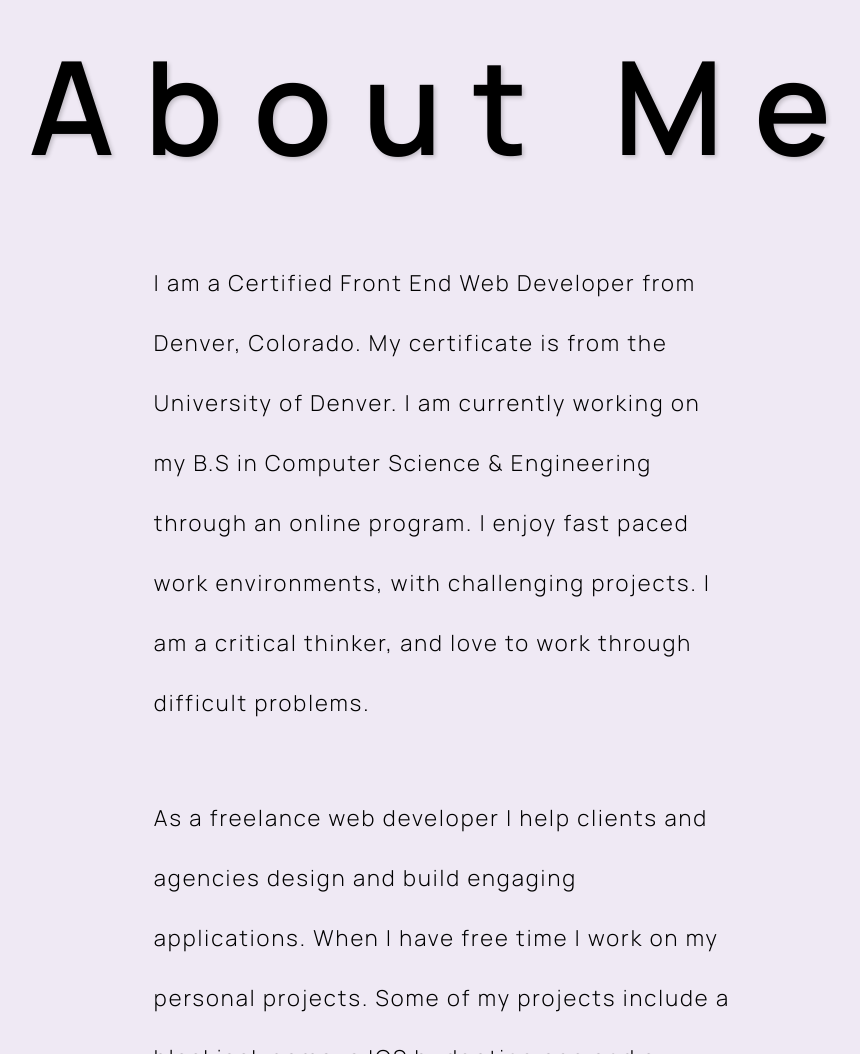
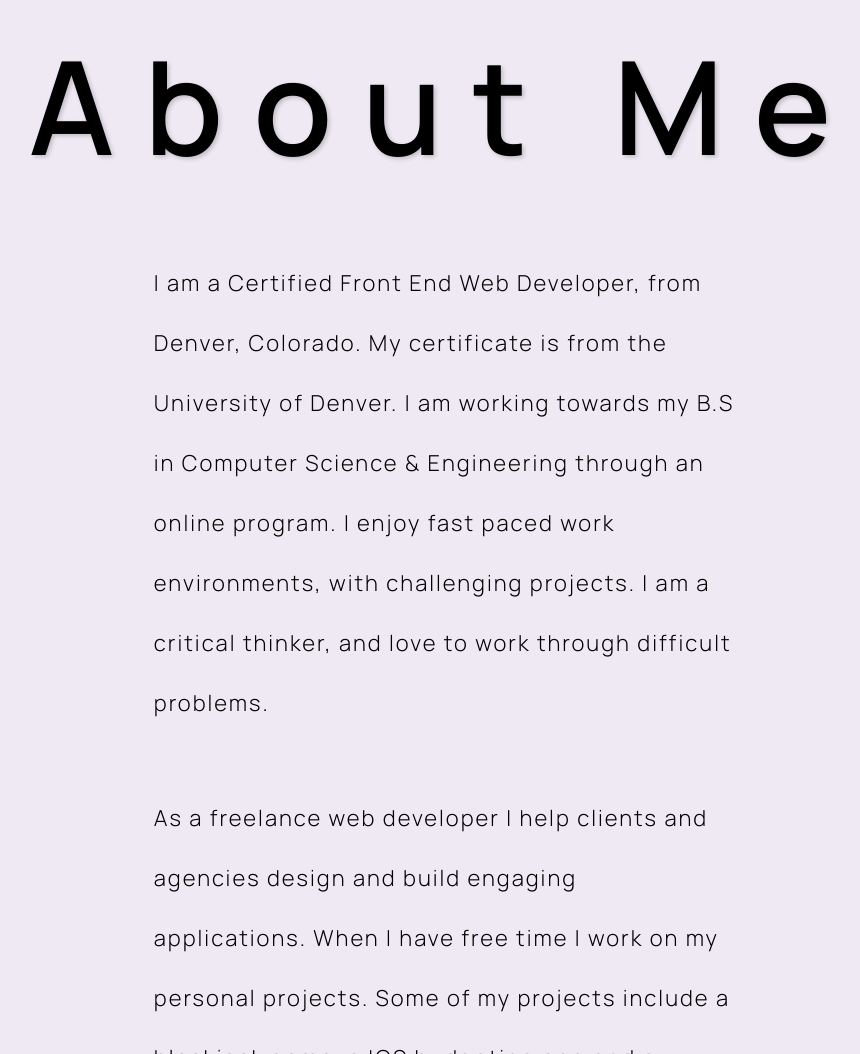
Before and after one commit to kylekrny/portfolio-gatsby, a Gatsby site: page / in a window 1280 px wide. Shown: the part 2064-3118 px from the top of the page, without its empty margins (195-1055 px from the left). Built offline with nearby package versions, Linux system fonts and the light colour scheme; Gatsby itself is replaced by a stand-in of ours.

Commit message:
updated about styling

```diff
--- a/src/components/mainPage/about.js
+++ b/src/components/mainPage/about.js
@@ -23,7 +23,7 @@ class About extends Component {
           </Fade>
           <div id="about-text-container">
             <Fade right>
-            <p className="about-paragraph" id='about1'>I am a Certified Front End Web Developer from Denver, Colorado. My certificate is from the University of Denver. I am currently working on my B.S in Computer Science & Engineering through an online program. I enjoy fast paced work environments, with challenging projects. I am a critical thinker, and love to work through difficult problems.</p>
+            <p className="about-paragraph" id='about1'>I am a Certified Front End Web Developer, from Denver, Colorado. My certificate is from the University of Denver. I am working towards my B.S in Computer Science & Engineering through an online program. I enjoy fast paced work environments, with challenging projects. I am a critical thinker, and love to work through difficult problems.</p>
             <p className="about-paragraph">As a freelance web developer I help clients and agencies design and build engaging applications. When I have free time I work on my personal projects. Some of my projects include a blackjack game, a IOS budgeting app and a library for Javascript / CSS.</p>
             <p className="about-paragraph">When I am not developing I am out cycling, traveling, and learning new skills. Right now, I am practicing my Spencerian Penmanship, and learning Spanish.</p>
             </Fade>
```
